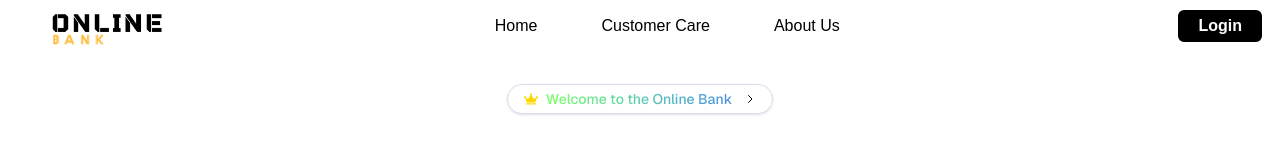
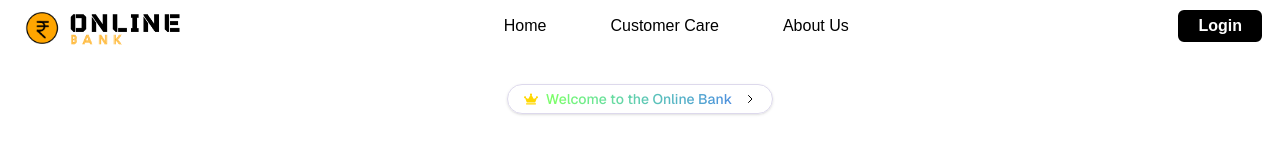
Before and after one commit to GiriBabu-2004/online-bank, a Next.js app: page / in a window 1280 px wide. Shown: the top 143 px of the page. Built offline with nearby package versions, Linux system fonts and the light colour scheme; a web font is replaced by a local one.

Commit message:
feat: update Navbar component to include logo images for light and dark modes with adjusted margins

```diff
--- a/components/Navbar.jsx
+++ b/components/Navbar.jsx
@@ -25,13 +25,21 @@ export default function Navbar({ className = "" }) {
         {/* Logo: light and dark variants */}
         <div>
           <Link href="/" className="flex items-center">
+
+             <Image
+              src="/tablogo.png"
+              alt="Bank Logo Light"
+              width={50}
+              height={50}
+              className="object-contain  block dark:hidden transition-all scale-70"
+            />
             {/* Light Mode Logo */}
             <Image
               src="/logo2nd1.png"
               alt="Bank Logo Light"
               width={230}
               height={60}
-              className="object-contain mt-2 block dark:hidden transition-all scale-70"
+              className="object-contain mt-2 -ml-8 block dark:hidden transition-all scale-70"
             />
             {/* Dark Mode Logo */}
             <Image
@@ -39,7 +47,7 @@ export default function Navbar({ className = "" }) {
               alt="Bank Logo Dark"
               width={230}
               height={60}
-              className="object-contain mt-2 hidden dark:block transition-all scale-70"
+              className="object-contain mt-2 ml-8 hidden dark:block transition-all scale-70"
             />
           </Link>
 
```
